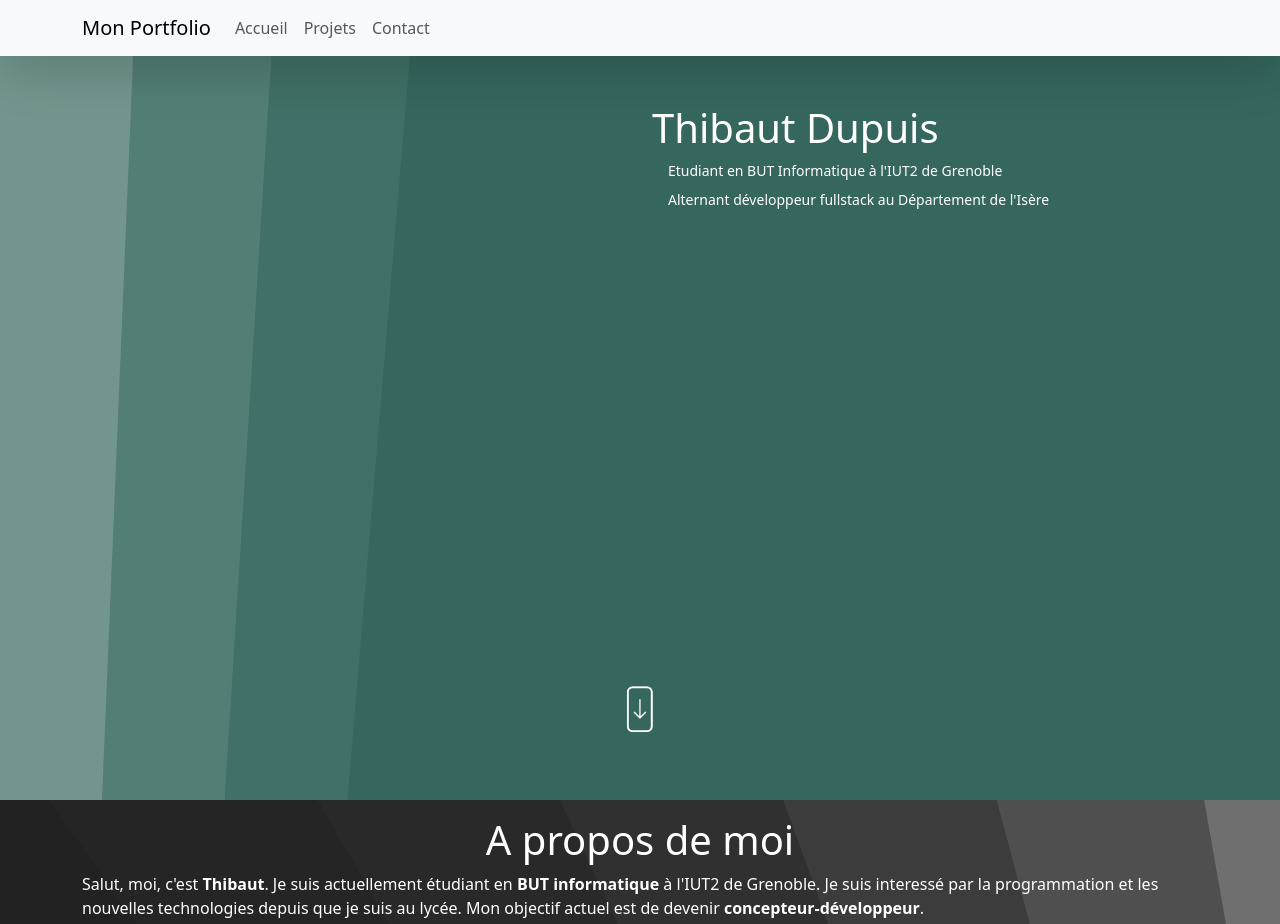
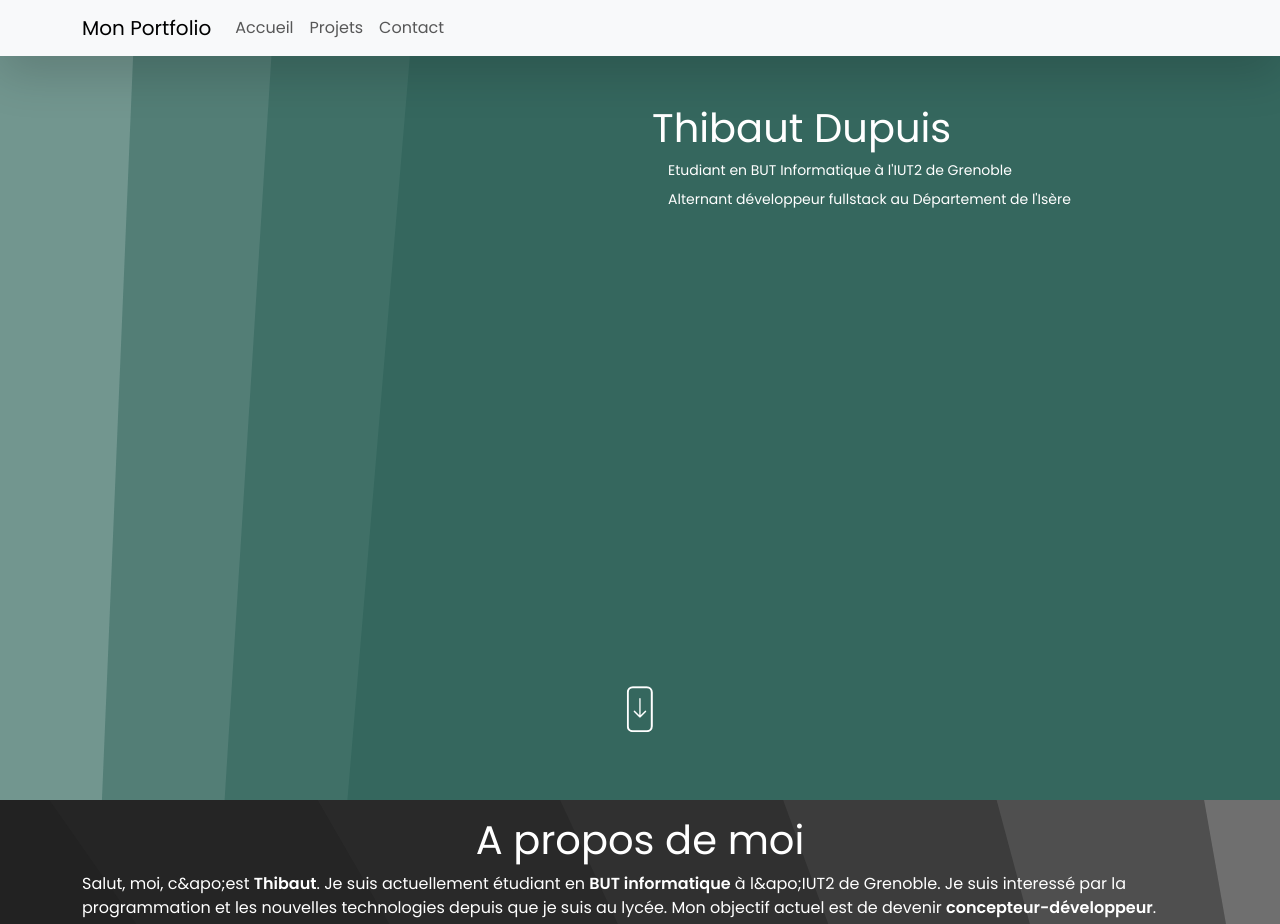
Before and after one commit to dupuisth/portfolio, a Next.js app: page / in a window 1280 px wide. Shown: the top 924 px of the page. Built offline with nearby package versions, Linux system fonts and the light colour scheme.

Commit message:
Utilise poppins

```diff
--- a/app/components/About.tsx
+++ b/app/components/About.tsx
@@ -85,10 +85,10 @@ export default function About() {
         <h1 className="text-center">A propos de moi</h1>
 
         <p>
-          Salut, moi, c'est <b>Thibaut</b>. Je suis actuellement étudiant en{" "}
-          <b>BUT informatique</b> à l'IUT2 de Grenoble. Je suis interessé par la
-          programmation et les nouvelles technologies depuis que je suis au
-          lycée. Mon objectif actuel est de devenir{" "}
+          Salut, moi, c&apo;est <b>Thibaut</b>. Je suis actuellement étudiant en{" "}
+          <b>BUT informatique</b> à l&apo;IUT2 de Grenoble. Je suis interessé
+          par la programmation et les nouvelles technologies depuis que je suis
+          au lycée. Mon objectif actuel est de devenir{" "}
           <b>concepteur-développeur</b>.
         </p>
 
--- a/app/layout.tsx
+++ b/app/layout.tsx
@@ -1,18 +1,14 @@
 /* eslint-disable @next/next/no-sync-scripts */
 import type { Metadata } from "next";
-import { Geist, Geist_Mono } from "next/font/google";
+import { Poppins } from "next/font/google";
 import NavBar from "./components/NavBar";
 import "./globals.css";
 import "./styles/globals.scss";
 
-const geistSans = Geist({
-  variable: "--font-geist-sans",
+const poppins = Poppins({
+  weight: ["400", "600"],
   subsets: ["latin"],
-});
-
-const geistMono = Geist_Mono({
-  variable: "--font-geist-mono",
-  subsets: ["latin"],
+  display: "swap",
 });
 
 export const metadata: Metadata = {
@@ -38,9 +34,7 @@ export default function RootLayout({
           referrerPolicy="no-referrer"
         />
       </head>
-      <body
-        className={`${geistSans.variable} ${geistMono.variable} min-vh-100 position-relative`}
-      >
+      <body className={`${poppins.className} min-vh-100 position-relative`}>
         <NavBar />
 
         <div
```
